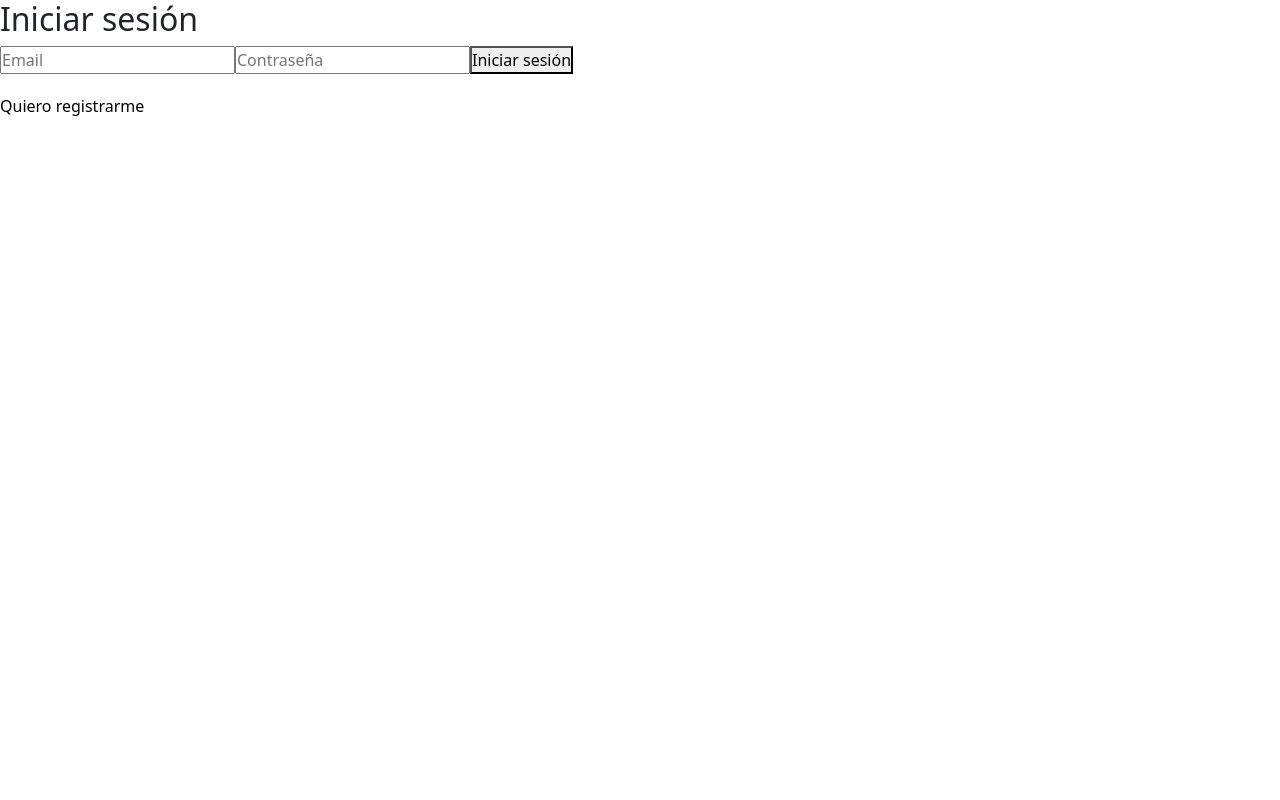
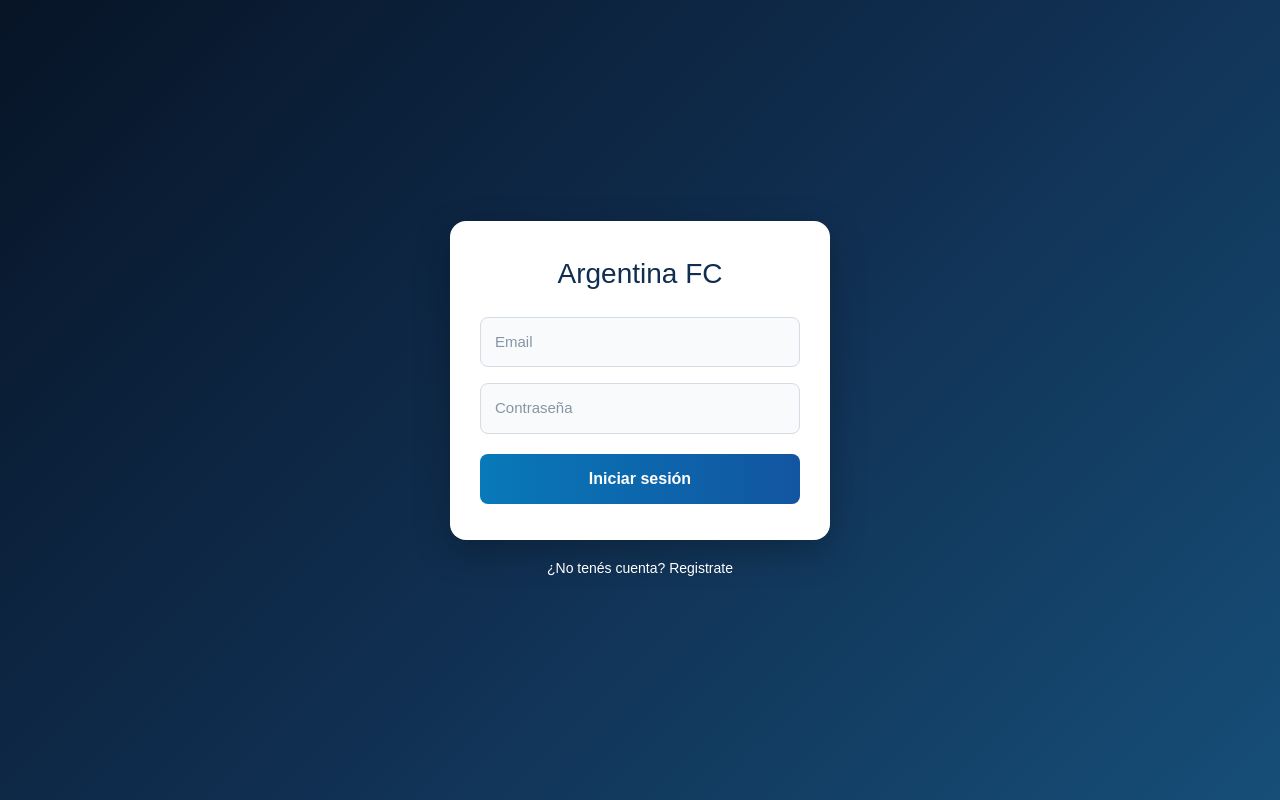
Before and after one commit to PioIX/2026-TPF-G15, a Next.js app in the folder frontend/: page /login in a window 1280 px wide. Built offline with nearby package versions, Linux system fonts and the light colour scheme.

Commit message:
Modifico css login

```diff
--- a/frontend/next.config.mjs
+++ b/frontend/next.config.mjs
@@ -4,6 +4,7 @@ const nextConfig = {
   cacheComponents: true,
   partialPrefetching: true,
   reactCompiler: true,
+  distDir: process.env.NEXT_DIST_DIR || ".next",
 };
 
 export default nextConfig;
--- a/frontend/package.json
+++ b/frontend/package.json
@@ -6,7 +6,9 @@
     "dev": "next dev",
     "build": "next build",
     "start": "next start",
-    "lint": "eslint"
+    "lint": "eslint",
+    "dev:a": "cross-env NEXT_DIST_DIR=.next-a PORT=3000 next dev",
+    "dev:b": "cross-env NEXT_DIST_DIR=.next-b PORT=3001 next dev"
   },
   "dependencies": {
     "bootstrap": "^5.3.8",
@@ -16,6 +18,7 @@
   },
   "devDependencies": {
     "babel-plugin-react-compiler": "1.0.0",
+    "cross-env": "^10.1.0",
     "eslint": "^9",
     "eslint-config-next": "16.4.0"
   }
--- a/frontend/src/app/login/login.module.css
+++ b/frontend/src/app/login/login.module.css
@@ -1,43 +1,32 @@
+
 .contenedor {
     min-height: 100vh;
     display: flex;
+    flex-direction: column;
     justify-content: center;
     align-items: center;
-    background-color: #f2f2f2;
-}
-
-.login {
-    width: 350px;
-    background-color: white;
-    padding: 30px;
-    border-radius: 10px;
-    box-shadow: 0 2px 10px rgba(0, 0, 0, 0.15);
-    text-align: center;
-}
-
-.login h1 {
-    margin-bottom: 25px;
-}
-
-.boton {
-    border: none;
-    padding: 10px 15px;
-    margin-top: 15px;
-    border-radius: 6px;
-    cursor: pointer;
-}
-
-.boton:hover {
-    opacity: 0.8;
+    gap: 18px;
+    padding: 24px;
+    background: linear-gradient(135deg, #071426, #102e50, #164e78);
+    font-family: Arial, Helvetica, sans-serif;
 }
 
 .cambiar {
     border: none;
-    background: none;
-    margin-top: 20px;
+    background: transparent;
+    color: #ffffff;
+    font-size: 14px;
     cursor: pointer;
+    transition: color 0.2s ease;
 }
 
 .cambiar:hover {
+    color: #8ed8ff;
     text-decoration: underline;
 }
+
+@media (max-width: 480px) {
+    .contenedor {
+        padding: 16px;
+    }
+}
--- a/frontend/src/app/login/page.js
+++ b/frontend/src/app/login/page.js
@@ -24,12 +24,13 @@ export default function LoginPage() {
         console.log(data)
 };
 
+
 return (
-    <div>
+    <div className={styles.contenedor}>
         {!register ? (
             <>
                 <Form
-                    title="Iniciar sesión"
+                    title="Argentina FC"
                     buttonText="Iniciar sesión"
                     register={false}
                 />
@@ -38,15 +39,15 @@ return (
                     className={styles.cambiar}
                     onClick={() => setRegister(true)}
                 >
-                    Quiero registrarme
+                    ¿No tenés cuenta? Registrate
                 </button>
             </>
         ) : (
             <>
                 <Form
-                    title="Registrarse"
+                    title="Crear cuenta"
                     buttonText="Registrarse"
-                    onButtonClick={handleRegister}
+                    onButtonRegister={handleRegister}
                     register={true}
                 />
 
@@ -54,10 +55,10 @@ return (
                     className={styles.cambiar}
                     onClick={() => setRegister(false)}
                 >
-                    Quiero iniciar sesión
+                    ¿Ya tenés cuenta? Iniciá sesión
                 </button>
             </>
         )}
     </div>
-)
+);
 }
--- a/frontend/src/componentes/Form.js
+++ b/frontend/src/componentes/Form.js
@@ -1,23 +1,29 @@
+
 "use client";
 
 import { useState } from "react";
+import styles from "./form.module.css";
 
-export default function Form({title, register, buttonText, onButtonRegister}){
+export default function Form({
+    title,
+    register,
+    buttonText,
+    onButtonRegister
+}) {
     const [username, setUsername] = useState("");
     const [email, setEmail] = useState("");
     const [contrasena, setContrasena] = useState("");
 
     const handleClick = () => {
-        if (register){
-            onButtonRegister(username, email, contrasena)
+        if (register) {
+            onButtonRegister(username, email, contrasena);
+        } else {
+            handleLogin();
         }
-        else {
-            handleLogin()
-        }
-    }
+    };
 
     const handleLogin = async () => {
-
+        try {
             const response = await fetch("http://localhost:4000/login", {
                 method: "POST",
                 headers: {
@@ -25,53 +31,63 @@ export default function Form({title, register, buttonText, onButtonRegister}){
                 },
                 body: JSON.stringify({
                     email: email,
-                contrasena: contrasena
+                    password: contrasena
                 })
-        })
+            });
 
-        const data = await response.json()
+            const data = await response.json();
 
-        if (response.ok){
-            localStorage.setItem("usuario", JSON.stringify(data.usuario))
+            if (response.ok) {
+                localStorage.setItem(
+                    "usuario",
+                    JSON.stringify(data.usuario)
+                );
 
-            window.location.href = "" // nombre de la pagina a la que conducira en caso de estar bien la respuesta
+                window.location.href = "/";
+            } else {
+                console.log(data.mensaje);
             }
-        else {
-            console.log(data.mensaje)
+        } catch (error) {
+            console.log("Error al iniciar sesión:", error);
         }
+    };
 
-    }
-
-    return(
-        <div>
-            <h2>{title}</h2>
+    return (
+        <div className={styles.formulario}>
+            <h2 className={styles.titulo}>{title}</h2>
 
             {register && (
-                <div>
                 <input
+                    className={styles.campo}
                     type="text"
-                        placeholder="Usuario"
+                    placeholder="Nombre de usuario"
                     value={username}
-                        onChange={(e)=>setUsername(e.target.value)}>
-                    </input>
-                </div>
+                    onChange={(e) => setUsername(e.target.value)}
+                />
             )}
 
             <input
+                className={styles.campo}
                 type="email"
                 placeholder="Email"
                 value={email}
-                onChange={(e)=>setEmail(e.target.value)}>
-            </input>
+                onChange={(e) => setEmail(e.target.value)}
+            />
 
             <input
+                className={styles.campo}
                 type="password"
                 placeholder="Contraseña"
                 value={contrasena}
-                onChange={(e)=>setContrasena(e.target.value)}>
-            </input>
+                onChange={(e) => setContrasena(e.target.value)}
+            />
 
-            <button onClick={handleClick}>{buttonText}</button>
+            <button
+                className={styles.boton}
+                onClick={handleClick}
+            >
+                {buttonText}
+            </button>
         </div>
-    )
+    );
 }
--- /dev/null
+++ b/frontend/src/componentes/form.module.css
@@ -0,0 +1,75 @@
+
+.formulario {
+    width: 100%;
+    max-width: 380px;
+    padding: 36px 30px;
+    display: flex;
+    flex-direction: column;
+    gap: 16px;
+    background-color: #ffffff;
+    border-radius: 16px;
+    box-shadow: 0 12px 35px rgba(0, 0, 0, 0.25);
+    box-sizing: border-box;
+}
+
+.titulo {
+    margin: 0 0 10px;
+    color: #102e50;
+    font-size: 28px;
+    text-align: center;
+}
+
+.campo {
+    width: 100%;
+    padding: 13px 14px;
+    border: 1px solid #d4dce5;
+    border-radius: 8px;
+    background-color: #f8fafc;
+    color: #172b40;
+    font-size: 15px;
+    box-sizing: border-box;
+    outline: none;
+    transition: border-color 0.2s, box-shadow 0.2s;
+}
+
+.campo:focus {
+    border-color: #1685c5;
+    box-shadow: 0 0 0 3px rgba(22, 133, 197, 0.15);
+}
+
+.campo::placeholder {
+    color: #8795a5;
+}
+
+.boton {
+    width: 100%;
+    margin-top: 4px;
+    padding: 13px;
+    border: none;
+    border-radius: 8px;
+    background: linear-gradient(90deg, #0879b9, #1255a0);
+    color: #ffffff;
+    font-size: 16px;
+    font-weight: bold;
+    cursor: pointer;
+    transition: transform 0.2s, box-shadow 0.2s;
+}
+
+.boton:hover {
+    transform: translateY(-2px);
+    box-shadow: 0 5px 14px rgba(18, 85, 160, 0.3);
+}
+
+.boton:active {
+    transform: translateY(0);
+}
+
+@media (max-width: 480px) {
+    .formulario {
+        padding: 28px 22px;
+    }
+
+    .titulo {
+        font-size: 24px;
+    }
+}
```
Also changed, not shown: 2 other files (tests, documents, lock files or other folders). Lines whose indentation alone changed are shown as unchanged.
